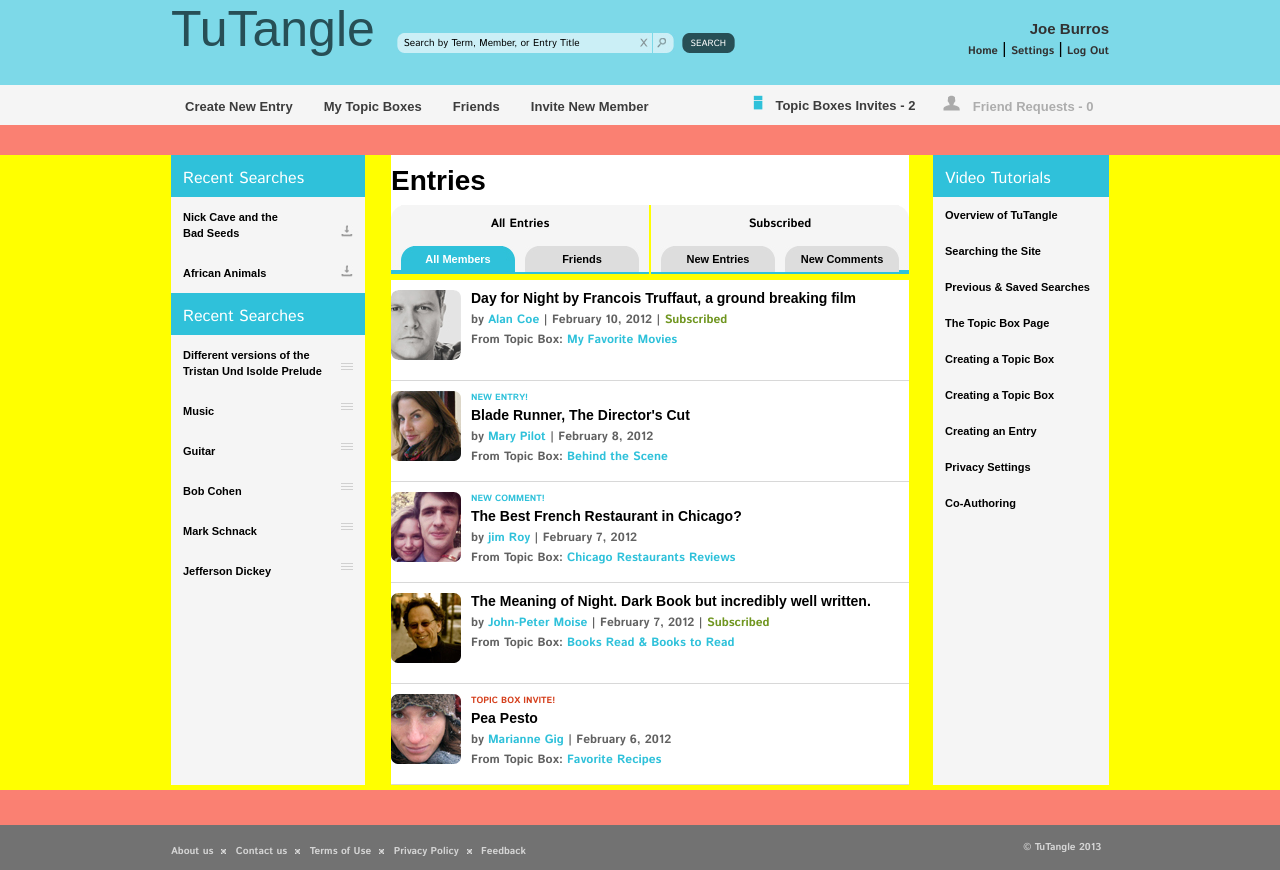
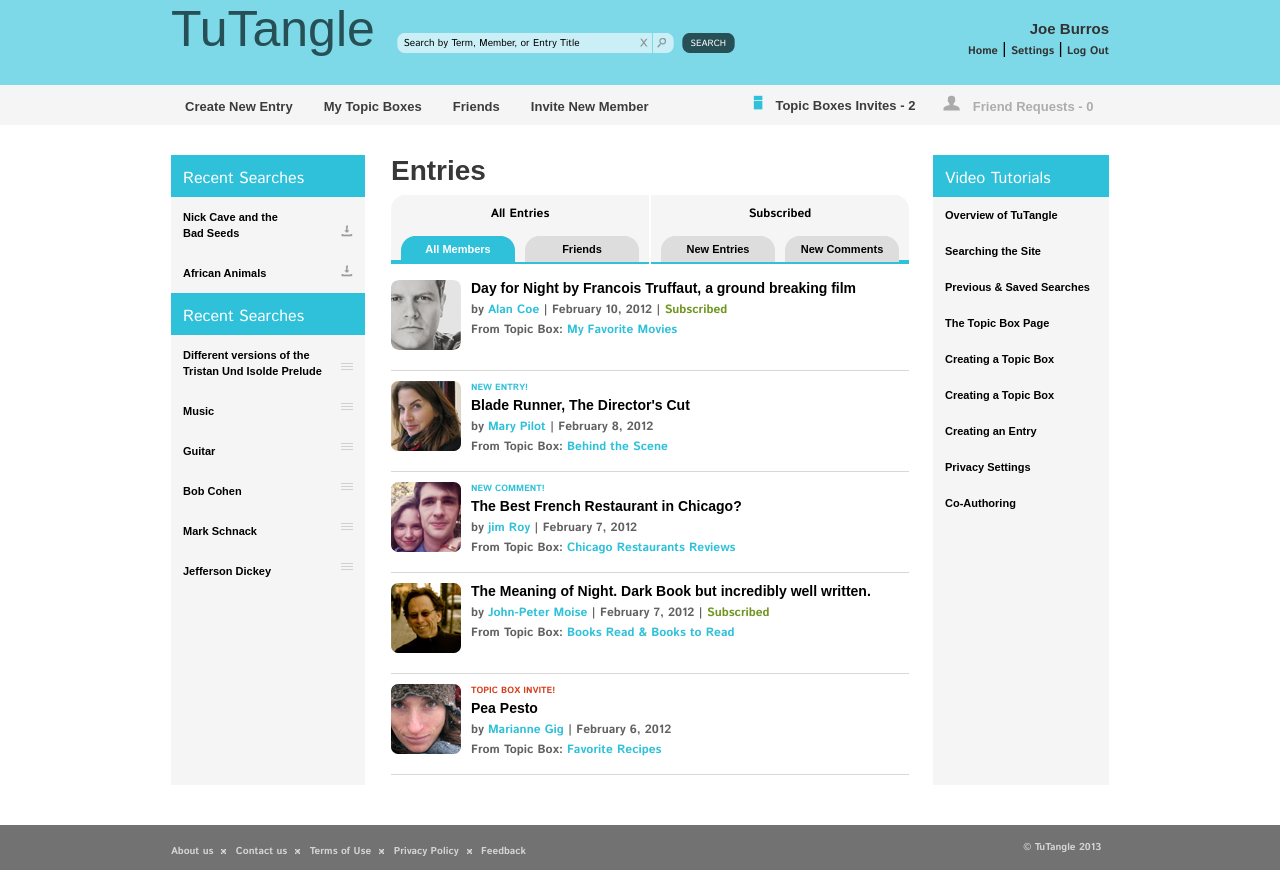
Before and after one commit to prajpokhrel/se9_prajwal_pokhrel_tutangle_responsive, a plain HTML site: page index.html in a window 1280 px wide. Drawn offline with Linux system fonts and the light colour scheme; a web font is replaced by a local one.

Commit message:
updated minor issues

```diff
--- a/css/layout.css
+++ b/css/layout.css
@@ -1,7 +1,7 @@
 .main-wrapper {
     width: 100%;
     height: 100%;
-    background-color: salmon;
+    /*background-color: salmon;*/
 }
 
 /* Main Navigation */
@@ -149,7 +149,7 @@
     height: 1150px;
     margin-top: 10px;
     /*margin-bottom: 50px;*/
-    background-color: red;
+    /*background-color: red;*/
 }
 
 .middle-section-header {
@@ -163,7 +163,8 @@
     width: 100%;
     height: 150px;
     margin-bottom: 10px;
-    background-color: yellow;
+    /*background-color: yellow;*/
+    /*border-bottom: 2px solid #2fc1da;*/
 }
 
 .section-tab-right {
@@ -299,14 +300,14 @@
     width: 100%;
     height: 2150px;
     /*margin-top: 50px;*/
-    background-color: yellow;
+    /*background-color: yellow;*/
 }
 
 .contents-container {
     width: 94%;
     height: auto;
     margin: 0 auto;
-    background-color: salmon;
+    /*background-color: salmon;*/
 }
 
 .left-section {
--- a/css/responsive-768.css
+++ b/css/responsive-768.css
@@ -1,12 +1,13 @@
 @media only screen and (min-width: 768px) {
     .middle-section {
         width: 518px;
-        /*margin: 0 auto;*/
+        /*width: 100%;*/
+        margin: 0 auto;
         height: 630px;
     }
 
     .middle-section-header {
-        /*text-align: center;*/
+        text-align: center;
     }
 
     .middle-section-tab {
@@ -27,6 +28,12 @@
     }
 
     /* CONTENTS CONTAINER  */
+    .contents-wrapper {
+        /*width: 100%;*/
+        height: 1600px;
+    }
+
+
     .middle-section-contents {
         width: 518px;
         /*width: 100%;*/
@@ -67,6 +74,7 @@
     }
 
 
+
     /*.left-section-header {*/
     /*    width: 182px;*/
     /*}*/
@@ -87,3 +95,26 @@
     /*    height: ;*/
     /*}*/
 }
+
+/* ORDERING MATTERS */
+@media only screen and (min-width: 938px) {
+    .contents-wrapper {
+        margin: 30px 0 35px 0;
+        height: 635px;
+        /*width: 100%;*/
+        /*height: auto;*/
+        /*background-color: red;*/
+    }
+
+    .middle-section-header {
+        text-align: left;
+    }
+
+    .middle-section {
+        width: 518px;
+        float: right;
+        margin: 0 24px 0 26px;
+    }
+
+
+}
--- a/css/responsive-992.css
+++ b/css/responsive-992.css
@@ -145,10 +145,13 @@
 
 
     /* MIDDLE CONTAINER */
-    .contents-wrapper {
-        margin: 30px 0 35px 0;
-        height: 635px;
-    }
+    /*.contents-wrapper {*/
+    /*    margin: 30px 0 35px 0;*/
+    /*    height: 635px;*/
+    /*    !*width: 100%;*!*/
+    /*    !*height: auto;*!*/
+    /*    !*background-color: red;*!*/
+    /*}*/
 
     .contents-container {
         width: 938px;
@@ -159,10 +162,13 @@
         float: left;
     }
 
-    .middle-section {
-        width: 518px;
-        float: right;
-        margin: 0 24px 0 26px;
+    /*.middle-section {*/
+    /*    width: 518px;*/
+    /*    float: right;*/
+    /*    margin: 0 24px 0 26px;*/
+    /*}*/
+    .middle-section-header {
+        padding: 0;
     }
 
     .middle-section-tab {
@@ -271,7 +277,7 @@
         float: right;
     }
 
-    .footer-copyright span {
+    .footer-right-copyright span {
         font-size: 10px;
     }
 
--- a/css/style.css
+++ b/css/style.css
@@ -119,6 +119,7 @@
 .middle-header-text {
     font-size: 28px;
     font-weight: bold;
+    color: #383838;
 }
 
 .section-tab-title span {
@@ -245,7 +246,7 @@
     color: #d4d4d4;
     font-family: 'Istok Web', sans-serif;
     font-weight: bold;
-    font-size: 10px;
+    font-size: 16px;
 }
 
 .footer-navigation span {
```
